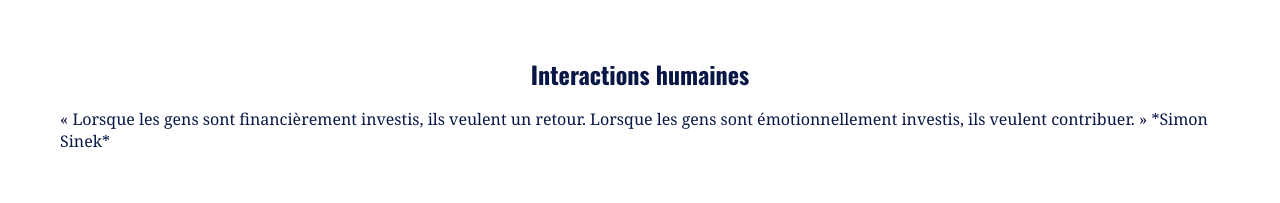
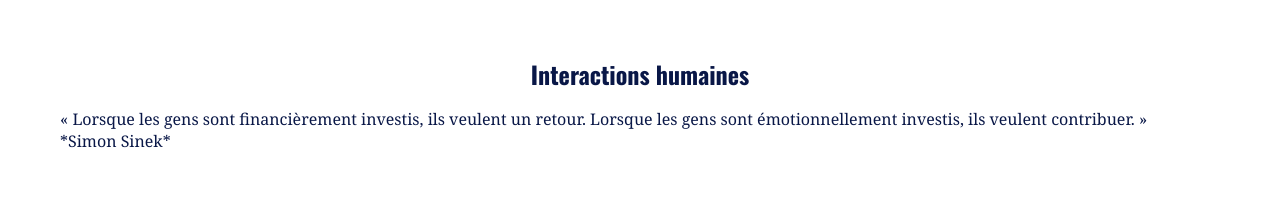
Before and after one commit to AlainMeunierFr/web-malain-et-possible, a Next.js app: page / in a window 1280 px wide. Shown: the part 2208-2411 px from the top of the page. Built offline with nearby package versions, Linux system fonts and the light colour scheme; a web font is replaced by a local one.

Commit message:
Fix: Ajout white-space pre-line Ã  domaineContenu

```diff
--- a/components/DomaineDeCompetences.module.css
+++ b/components/DomaineDeCompetences.module.css
@@ -32,6 +32,7 @@
   font-weight: 400;
   line-height: 1.4;
   color: rgba(9, 23, 71, 1); /* var(--color_text_default) */
+  white-space: pre-line; /* Préserve les retours à la ligne (\n) du JSON */
 }
 
 /* Second bloc : contient 3 sous-blocs pour les compétences */
```
